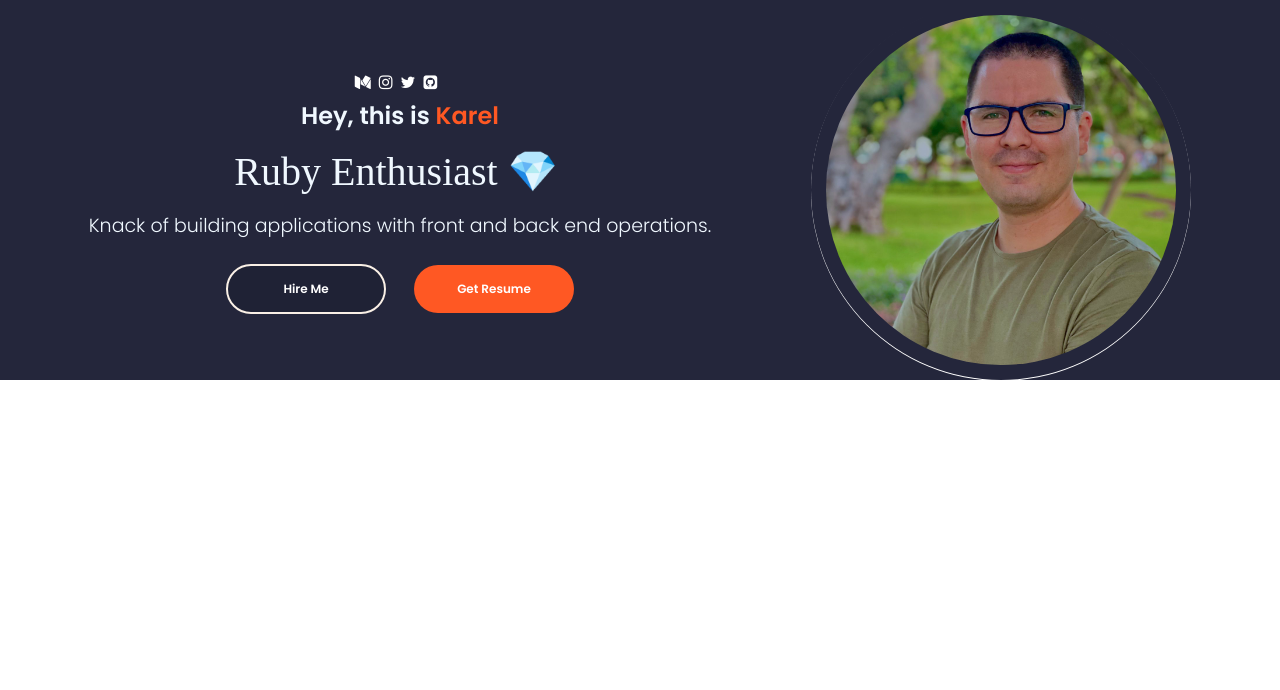
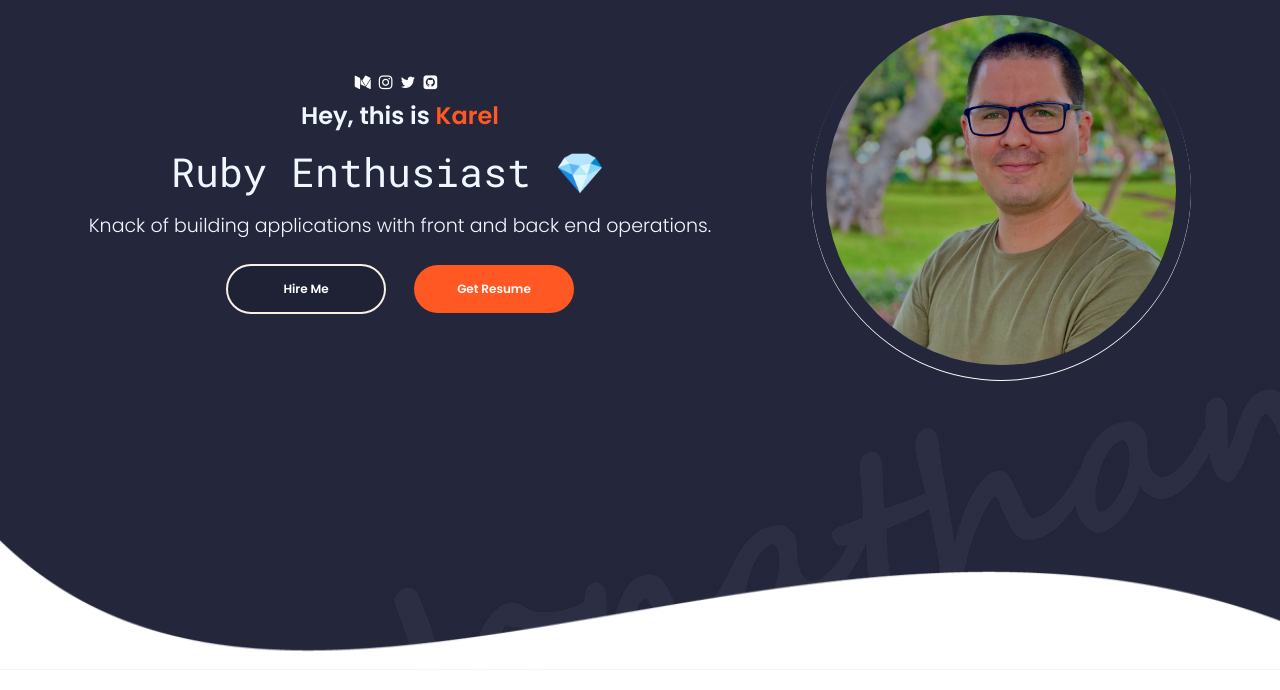
Before and after one commit to karelvanoordt/karelvanoordt-portfolio, a React (Create React App) app in the folder client/: page / in a window 1280 px wide. Shown: the top 690 px of the page. Built offline with nearby package versions, Linux system fonts and the light colour scheme; a web font is replaced by a local one.

Commit message:
Setup CommonUtils and Footer component

```diff
--- a/client/src/App.js
+++ b/client/src/App.js
@@ -1,10 +1,10 @@
 import './App.css';
-import Profile from './PortfolioContainer/Home/Profile';
+import PortfolioContainer from './PortfolioContainer/PortfolioContainer';
 
 function App() {
   return (
     <div className="App">
-      <Profile/>
+      <PortfolioContainer/>
     </div>
   );
 }
--- /dev/null
+++ b/client/src/PortfolioContainer/Home/Footer/Footer.css
@@ -0,0 +1,25 @@
+.footer-container {
+    height: 17.8%;
+    width: 100%;
+    overflow: hidden;
+    display: flex;
+    justify-content: center;
+}
+
+.footer-parent {
+    width: 100%;
+    height: 100%;
+    max-width: 1920px;
+}
+
+.footer-parent img {
+    max-width: 100%;
+    height: 130px;
+}
+
+@media only screen and (max-width: 1110px) {
+    .footer-parent {
+        display: flex;
+        align-items: flex-end;
+    }
+}
--- /dev/null
+++ b/client/src/PortfolioContainer/Home/Footer/Footer.js
@@ -0,0 +1,12 @@
+import React from 'react';
+import './Footer.css';
+
+export default function Footer() {
+  return (
+    <div className='footer-container'>
+        <div className='footer-parent'>
+            <img src={require ('../../../assets/Home/shape-bg.png')} alt='No internet connection' />
+        </div>
+    </div>
+  )
+}
--- /dev/null
+++ b/client/src/PortfolioContainer/Home/Home.css
@@ -0,0 +1,7 @@
+.home-container {
+    display: flex;
+    flex-direction: column;
+    justify-content: space-between;
+    min-height: 670px;
+    background-image: url('../../assets/Home/bg.jpg');
+}
--- /dev/null
+++ b/client/src/PortfolioContainer/Home/Home.js
@@ -0,0 +1,13 @@
+import React from 'react';
+import Profile from './Profile/Profile.js';
+import Footer from './Footer/Footer';
+import './Home.css';
+
+export default function Home() {
+  return (
+    <div className='home-container'>
+        <Profile/>
+        <Footer/>
+    </div>
+  )
+}
--- a/client/src/PortfolioContainer/Home/Profile.css
+++ b/client/src/PortfolioContainer/Home/Profile/Profile.css
@@ -1,3 +1,5 @@
+@import url('https://fonts.googleapis.com/css2?family=Roboto+Mono&family=Satisfy&display=swap');
+
 .profile-container {
     display: flex;
     align-items: center;
@@ -5,7 +7,6 @@
     justify-content: center;
     height: 10%;
     min-height: fit-content;
-    background-image: url('../../assets/Home/bg.jpg');
 }
 
 .profile-parent {
@@ -27,7 +28,7 @@
 
 .profile-details-role h1 {
     font-size: 40px;
-    font-family: cursive;
+    font-family: "Roboto Mono";
 }
 
 .primary-text {
@@ -68,7 +69,7 @@
 .profile-picture-background {
     height: 92%;
     width: 92%;
-    background-image: url('../../assets/Home/profilephoto.JPG');
+    background-image: url('../../../assets/Home/profilephoto.JPG');
     background-size: cover;
     border-radius:  50%;
     background-repeat: no-repeat;
--- a/client/src/PortfolioContainer/Home/Profile.js
+++ b/client/src/PortfolioContainer/Home/Profile/Profile.js
@@ -1,6 +1,6 @@
 import React from 'react';
 import Typical from 'react-typical';
-import './Profile.css';
+import '../Profile/Profile.css';
 
 export default function Profile() {
   return (
@@ -42,7 +42,7 @@ export default function Profile() {
                       "Full Stack Developer 🧑🏻‍💻", 1300,
                       "Ruby Enthusiast 💎", 1300,
                       "Pro cyclist wannabe 🚴🏻", 1300,
-                      "Diehard F1 fan 🏎", 1300,
+                      "Die-hard F1 fan 🏎", 1300,
                     ]}
                   />
                 </h1>
--- /dev/null
+++ b/client/src/PortfolioContainer/PortfolioContainer.js
@@ -0,0 +1,20 @@
+import React from 'react';
+import { TOTAL_SCREENS } from '../utilities/commonUtils';
+
+export default function PortfolioContainer() {
+
+  const mapAllScreens = () => {
+      return(
+          TOTAL_SCREENS.map((screen)=>(
+              (screen.component) ? <screen.component screenName={screen.screen_name} key={screen.screen_name}
+              id={screen.screen_name} /> : <div key={screen.screen_name} ></div>
+          ))
+      )
+  }
+
+  return (
+    <div className='portfolio-container'>
+        {mapAllScreens()}
+    </div>
+  )
+}
--- /dev/null
+++ b/client/src/utilities/commonUtils.js
@@ -0,0 +1,16 @@
+import Home from "../PortfolioContainer/Home/Home";
+
+export const TOTAL_SCREENS = [
+    {
+        screen_name: "Home",
+        component: Home,
+    },
+]
+
+export const GET_SCREEN_INDEX = (screen_name) => {
+    if(!screen_name) return -1
+    for (let i = 0; i < TOTAL_SCREENS.length; i++) {
+        if(TOTAL_SCREENS[i].screen_name = screen_name) return i
+    }
+    return -1;
+}
```
